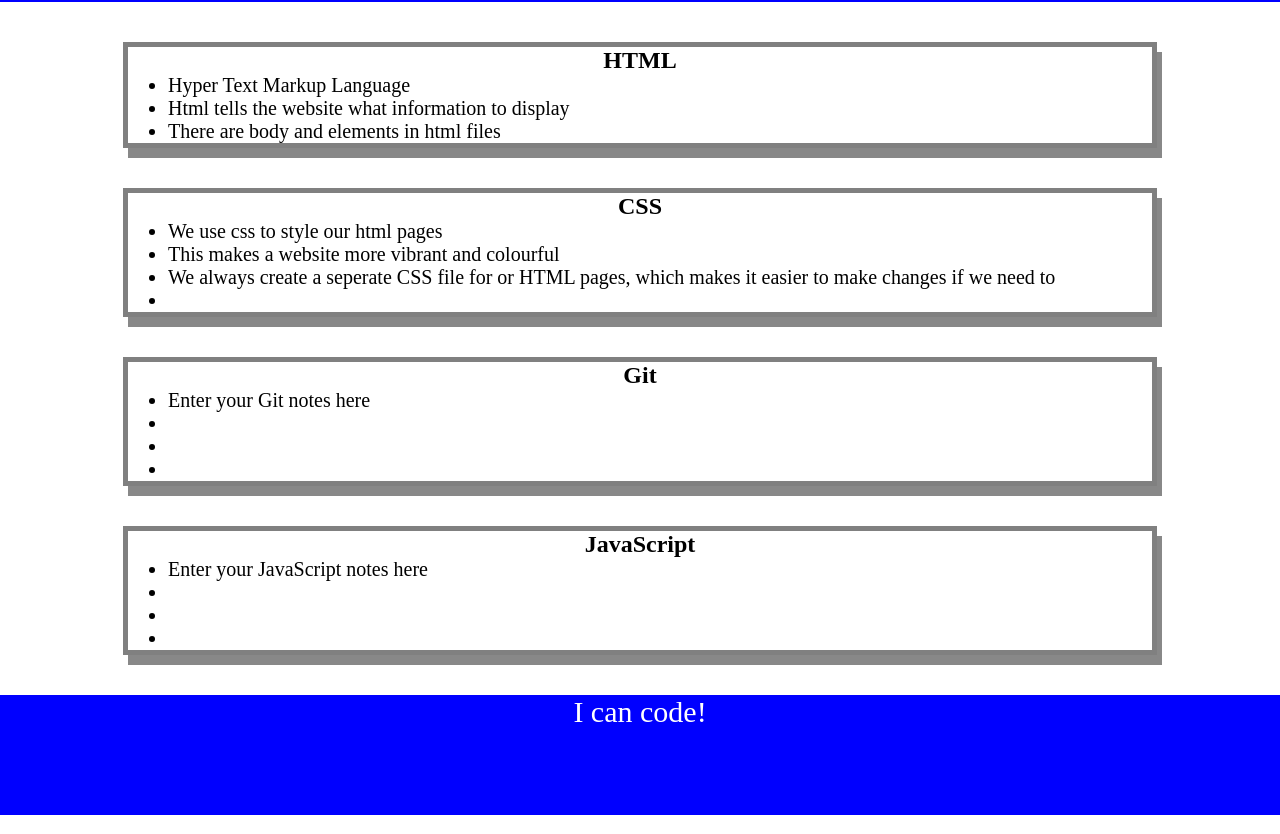
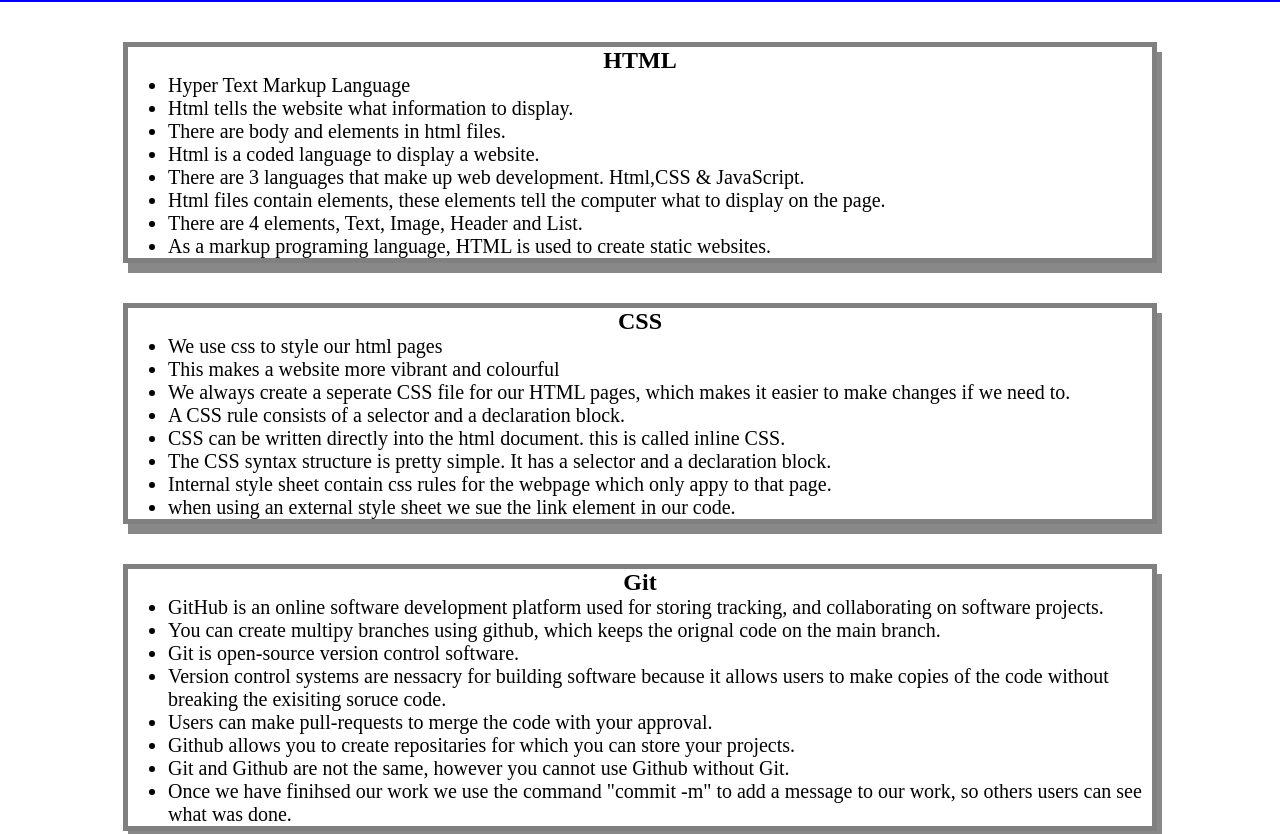
Before and after one commit to Adzy89/Prework-study-guide, a plain HTML site: page index.html in a window 1280 px wide. Shown: the part 118-952 px from the top of the page. Drawn offline with Linux system fonts and the light colour scheme.

Commit message:
updated read me file in vs code

```diff
--- a/index.html
+++ b/index.html
@@ -18,8 +18,13 @@
         <h2>HTML</h2>
         <ul>
           <li>Hyper Text Markup Language</li>
-          <li>Html tells the website what information to display</li>
-          <li>There are body and elements in html files</li>
+          <li>Html tells the website what information to display.</li>
+          <li>There are body and elements in html files.</li>
+          <li>Html is a coded language to display a website.</li>
+          <li>There are 3 languages that make up web development. Html,CSS & JavaScript.</li>
+          <li>Html files contain elements, these elements tell the computer what to display on the page.</li>
+          <li>There are 4 elements, Text, Image, Header and List.</li>
+          <li>As a markup programing language, HTML is used to create static websites.</li>
         </ul>
       </section>
 
@@ -28,27 +33,38 @@
         <ul>
           <li>We use css to style our html pages</li>
           <li>This makes a website more vibrant and colourful</li>
-          <li>We always create a seperate CSS file for or HTML pages, which makes it easier to make changes if we need to</li>
-          <li></li>
+          <li>We always create a seperate CSS file for our HTML pages, which makes it easier to make changes if we need to.</li>
+          <li>A CSS rule consists of a selector and a declaration block.</li>
+          <li>CSS can be written directly into the html document. this is called inline CSS.</li>
+          <li>The CSS syntax structure is pretty simple. It has a selector and a declaration block. </li>
+          <li>Internal style sheet contain css rules for the webpage which only appy to that page.</li>
+          <li>when using an external style sheet we sue the link element in our code.</li>
         </ul>
       </section>
 
       <section class="card" id="git-section">
         <h2>Git</h2>
         <ul>
-          <li>Enter your Git notes here</li>
-          <li></li>
-          <li></li>
-          <li></li>
+          <li>GitHub is an online software development platform used for storing tracking, and collaborating on software projects.</li>
+          <li>You can create multipy branches using github, which keeps the orignal code on the main branch.</li>
+          <li>Git is open-source version control software.</li>
+          <li>Version control systems are nessacry for building software because it allows users to make copies of the code without breaking the exisiting soruce code.</li>
+          <li>Users can make pull-requests to merge the code with your approval.</li>
+          <li>Github allows you to create repositaries for which you can store your projects.</li>
+          <li>Git and Github are not the same, however you cannot use Github without Git.</li>
+          <li>Once we have finihsed our work we use the command "commit -m" to add a message to our work, so others users can see what was done.</li>
         </ul>
       </section>
 
       <section class="card" id="javascript-section">
         <h2>JavaScript</h2>
         <ul>
-          <li>Enter your JavaScript notes here</li>
-          <li></li>
-          <li></li>
+          <li>JavaScript is a programming language that adds interactivity to your website.</li>
+          <li>Javascript can create interactive web pages, create mobile applications, create browser extensions, create back-end for servers.</li>
+          <li>A function must be call by name in order to execute.</li>
+          <li>JavaScript has great functionality you can design web-based games, complex applications dynamically creating HTML and setting CSS styles; or generating 3D graphics and audio samples.</li>
+          <li>Javascript has only three data types: string, Number and Boolean.</li>
+          <li>Arrays are used to store multiple values in a single variable.</li>
           <li></li>
         </ul>
       </section>
```
Also changed, not shown: 1 other file.
